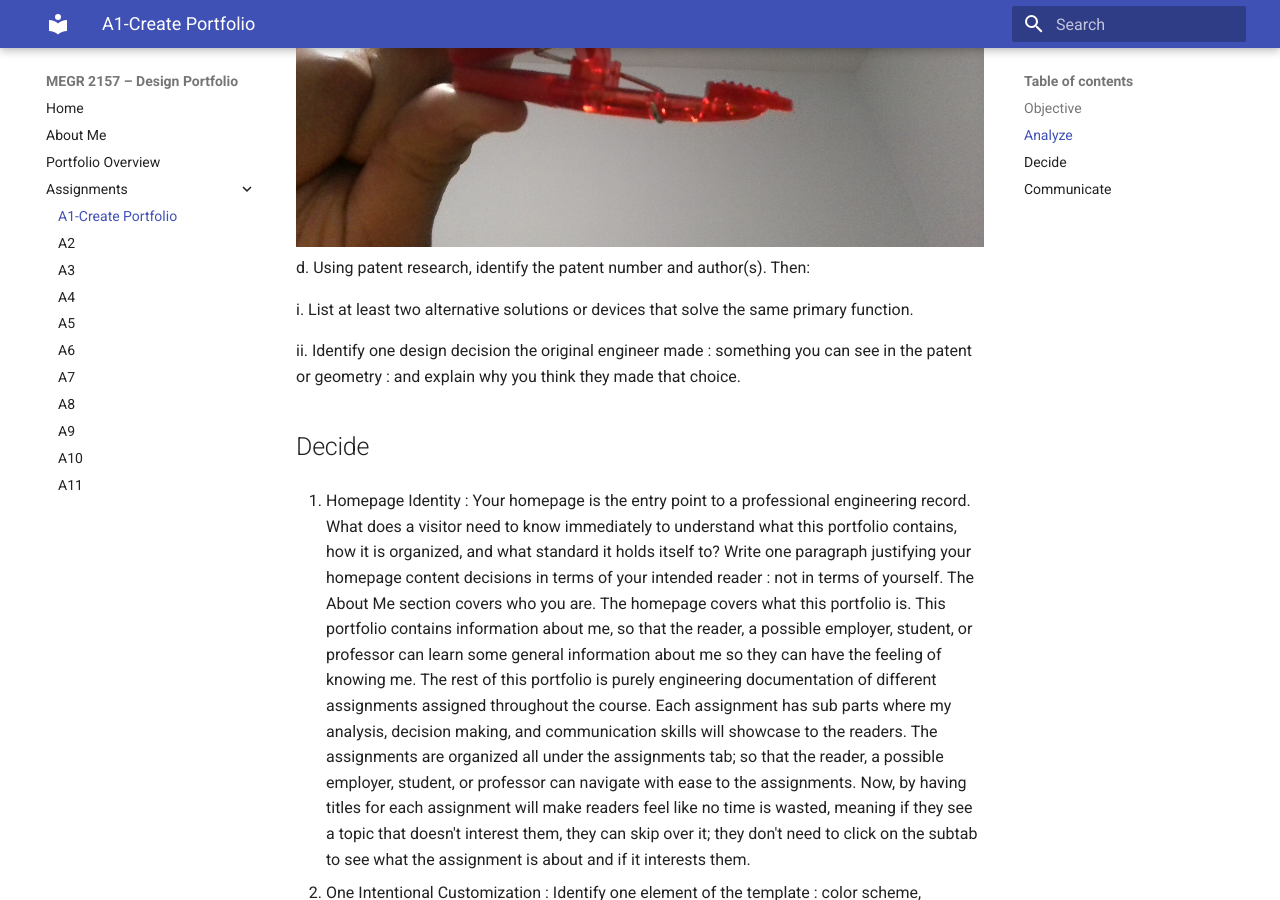
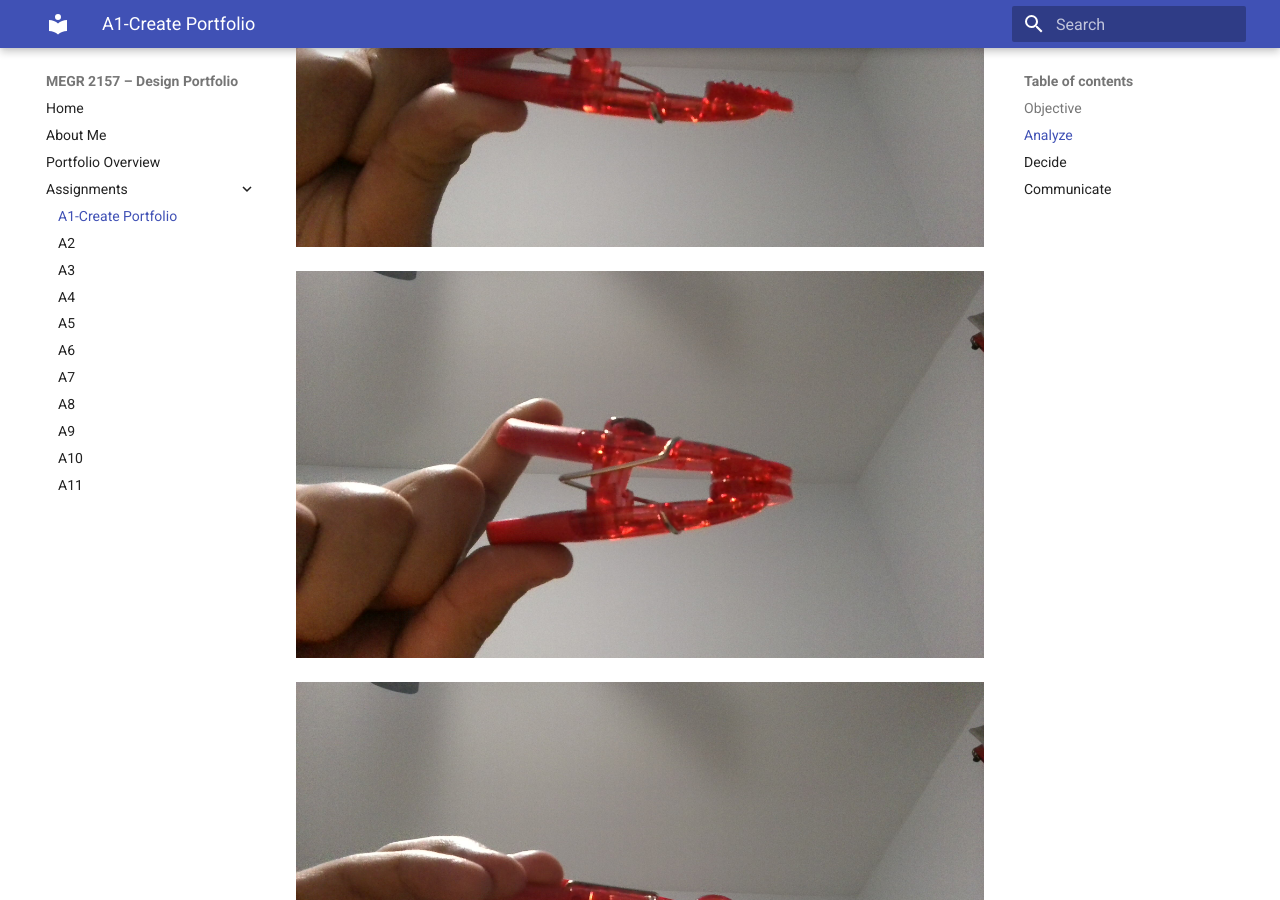
Before and after one commit to Jeffrey-Mendoza/megr2157-portfolio, an MkDocs documentation site: the page built from docs/assignments/A01/index.md, in a window 1280 px wide and 900 px high, scrolled down 2672 px. Built offline with MkDocs 1.6.1 and Material for MkDocs 9.7.7, drawn with Linux system fonts in a browser that asks for light colours.

Commit message:
Include more photographs in A01 assignment
Added additional photographs with descriptions to the assignment.

```diff
--- a/docs/assignments/A01/index.md
+++ b/docs/assignments/A01/index.md
@@ -58,6 +58,10 @@ It is assumed that a spring is a proper mechanical device that is elastic, meani
 
 c.  (15%) Take photographs of each component. Under each photograph, describe precisely how the geometry of that component affects its mechanical function.
 ![Description of image](WIN_20260824_23_49_33_Pro.jpg)
+
+![Description of image](WIN_20260824_23_49_44_Pro.jpg)
+
+![Description of image](WIN_20260824_23_49_55_Pro.jpg)
 d.  Using patent research, identify the patent number and author(s). Then:
 
 i.  List at least two alternative solutions or devices that solve the same primary function.
```
